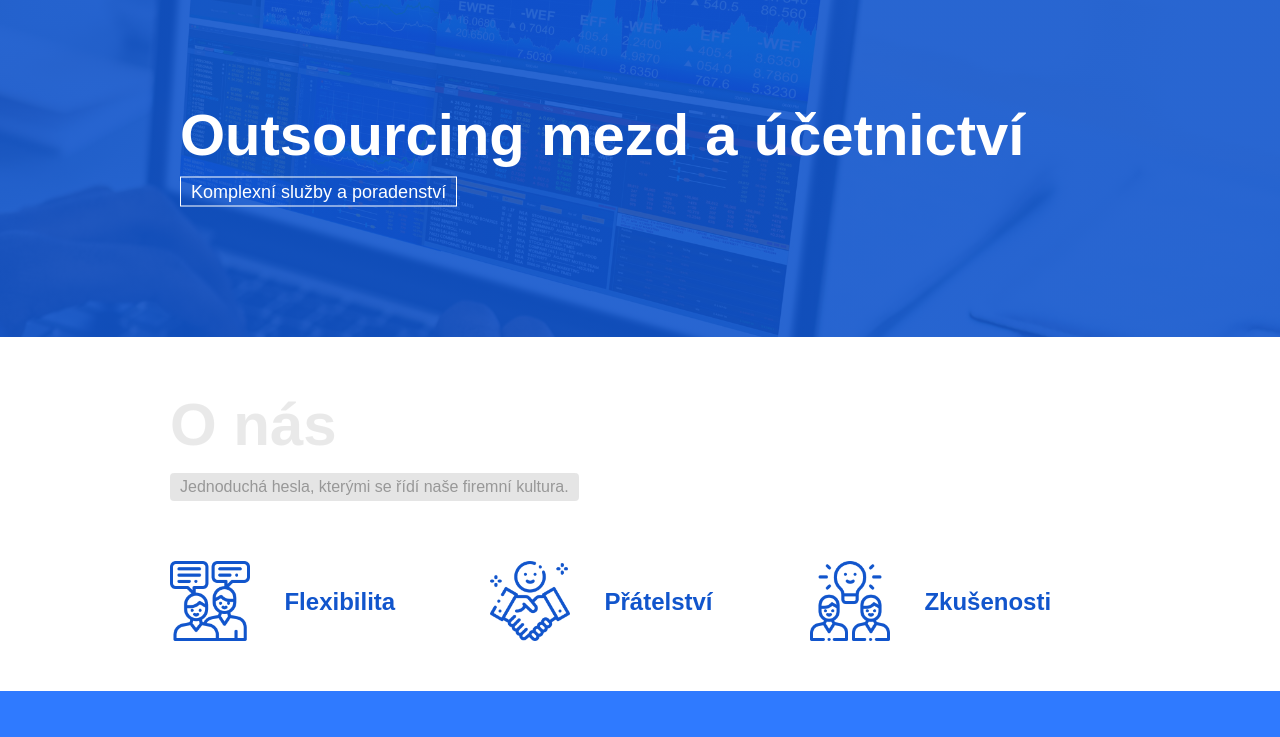
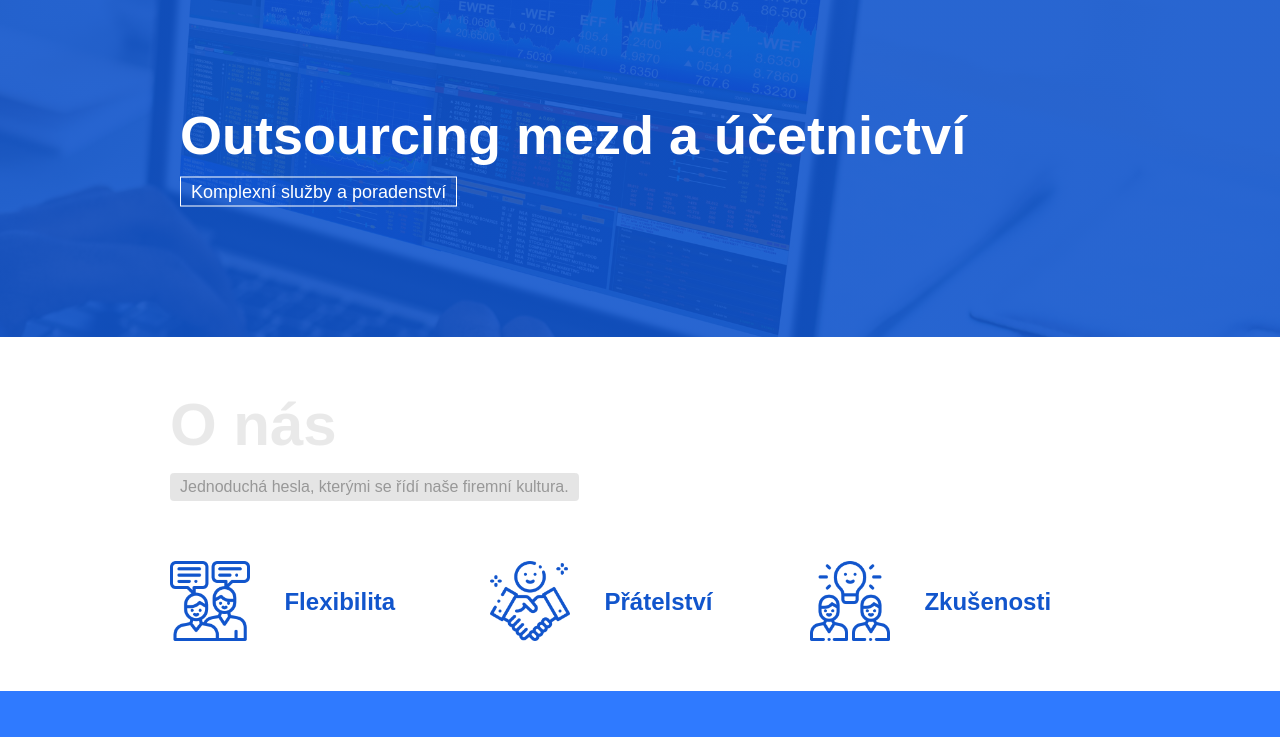
Before and after one commit to Cognya/Cognya.github.io, a plain HTML site: page index.html in a window 1280 px wide. Shown: the part 63-800 px from the top of the page. Drawn offline with nearby package versions, Linux system fonts and the light colour scheme; a script that the page names is missing.

Commit message:
Content update

```diff
--- a/css/cognya.webflow.css
+++ b/css/cognya.webflow.css
@@ -53,7 +53,7 @@ li {
 .hero-title {
   margin-top: 80px;
   margin-bottom: 25px;
-  font-size: 58px;
+  font-size: 54px;
 }
 
 .nav-link {
```
Also changed, not shown: index.html (+1 -1 lines).
